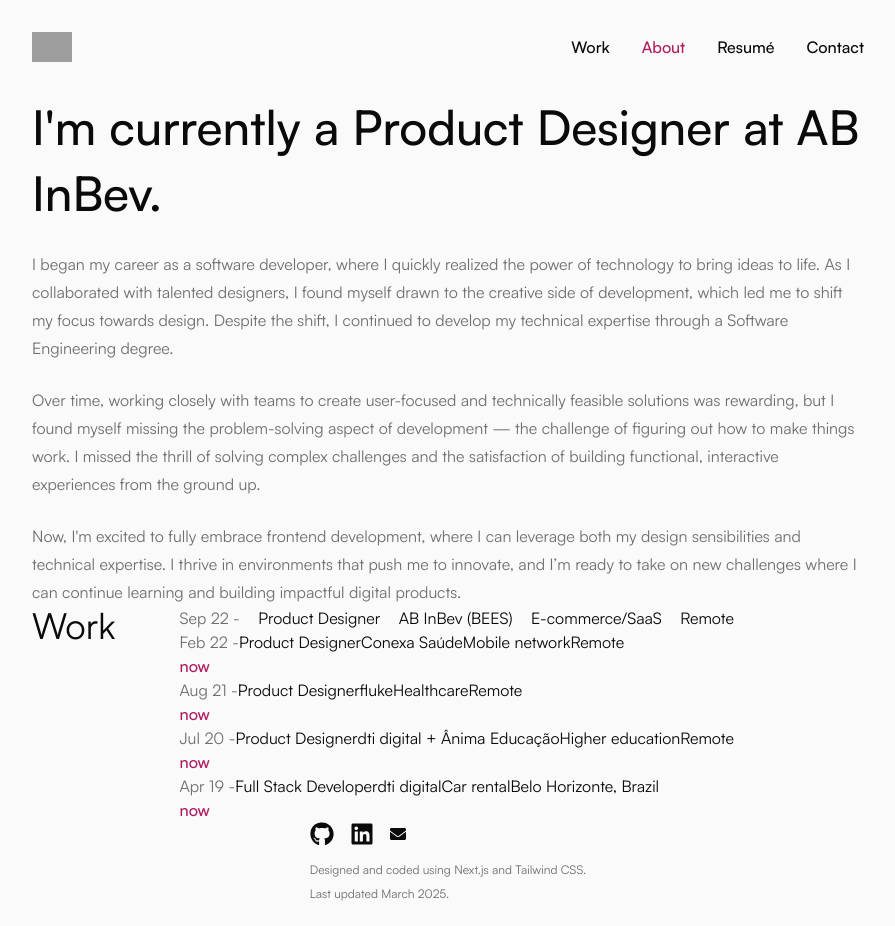
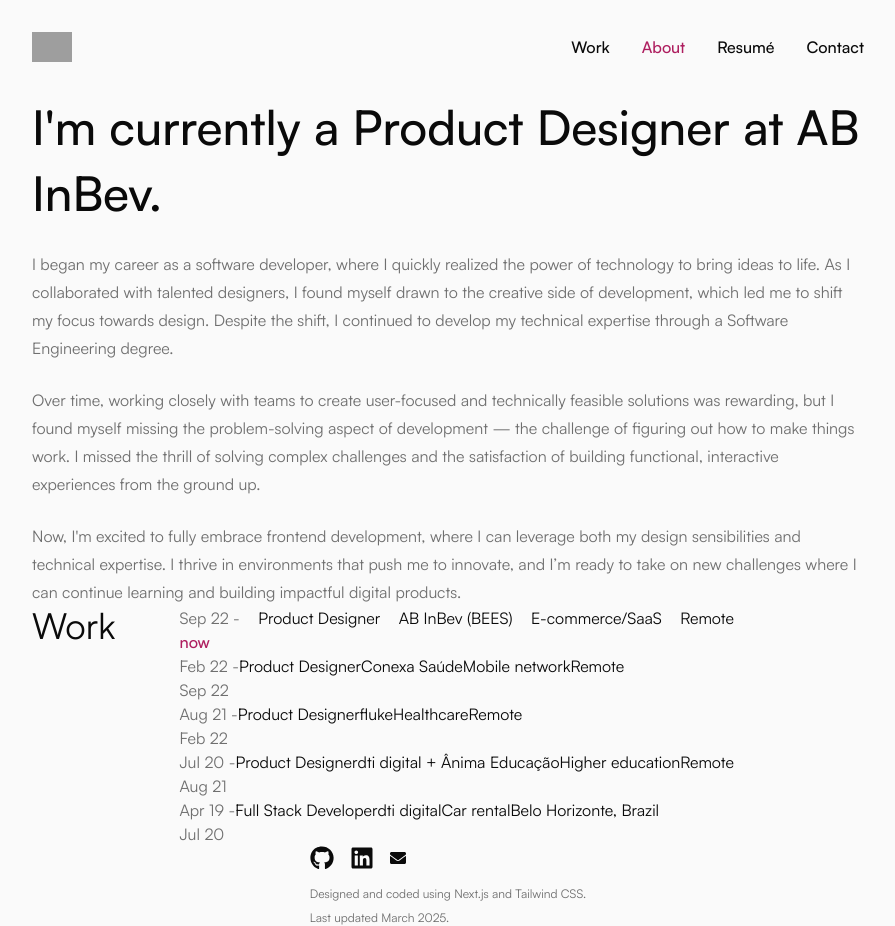
Before and after one commit to luccaromaniello/portfolio, a Next.js app: page /about in a window 1280 px wide. Shown: the whole page, without its empty margins (192-1087 px from the left). Before the commit the page ends 902 px from the top, so only its background shows below. Built offline with nearby package versions, Linux system fonts and the light colour scheme; grey boxes are pictures that could not be loaded.

Commit message:
Rewrites current work logic

```diff
--- a/src/app/about/page.tsx
+++ b/src/app/about/page.tsx
@@ -14,7 +14,7 @@ const About = () => {
       <div className="flex flex-row gap-16">
         <h2 className="sm:text-4xl">Work</h2>
         <div className="flex flex-col items-stretch">
-          <WorkItem startDate="Sep 22" role="Product Designer" company="AB InBev (BEES)" sector="E-commerce/SaaS" location="Remote" current={true}/>
+          <WorkItem startDate="Sep 22" role="Product Designer" company="AB InBev (BEES)" sector="E-commerce/SaaS" location="Remote" current/>
           <WorkItem startDate="Feb 22" endDate="Sep 22" role="Product Designer" company="Conexa Saúde" sector="Mobile network" location="Remote" current={false}/>
           <WorkItem startDate="Aug 21" endDate="Feb 22" role="Product Designer" company="fluke" sector="Healthcare" location="Remote" current={false}/>
           <WorkItem startDate="Jul 20" endDate="Aug 21" role="Product Designer" company="dti digital + Ânima Educação" sector="Higher education" location="Remote" current={false}/>
--- a/src/components/WorkItem/index.tsx
+++ b/src/components/WorkItem/index.tsx
@@ -12,7 +12,7 @@ const WorkItem = ({ startDate, endDate, role, company, sector, location, current
   return (
     <div className={`flex flex-row justify-between${!current ? 'border-t': ''}`}>
       <p className="text-content-secondary">
-        {startDate} - {current ? <p>{endDate}</p> : <p className="text-primary-main font-medium">now</p>}
+        {startDate} - {current ? <p className="text-primary-main font-medium">now</p> : <p>{endDate}</p>}
       </p>
       <p>{role}</p>
       <p>{company}</p>
```
